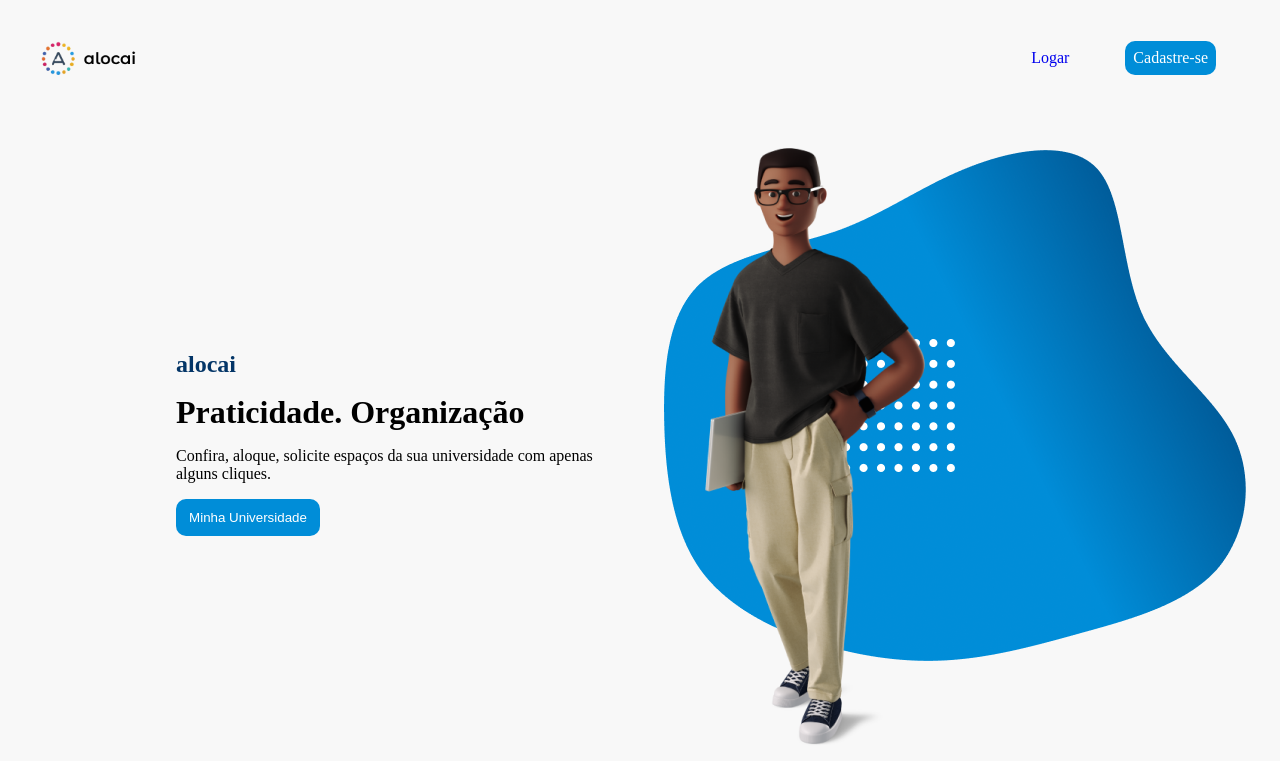
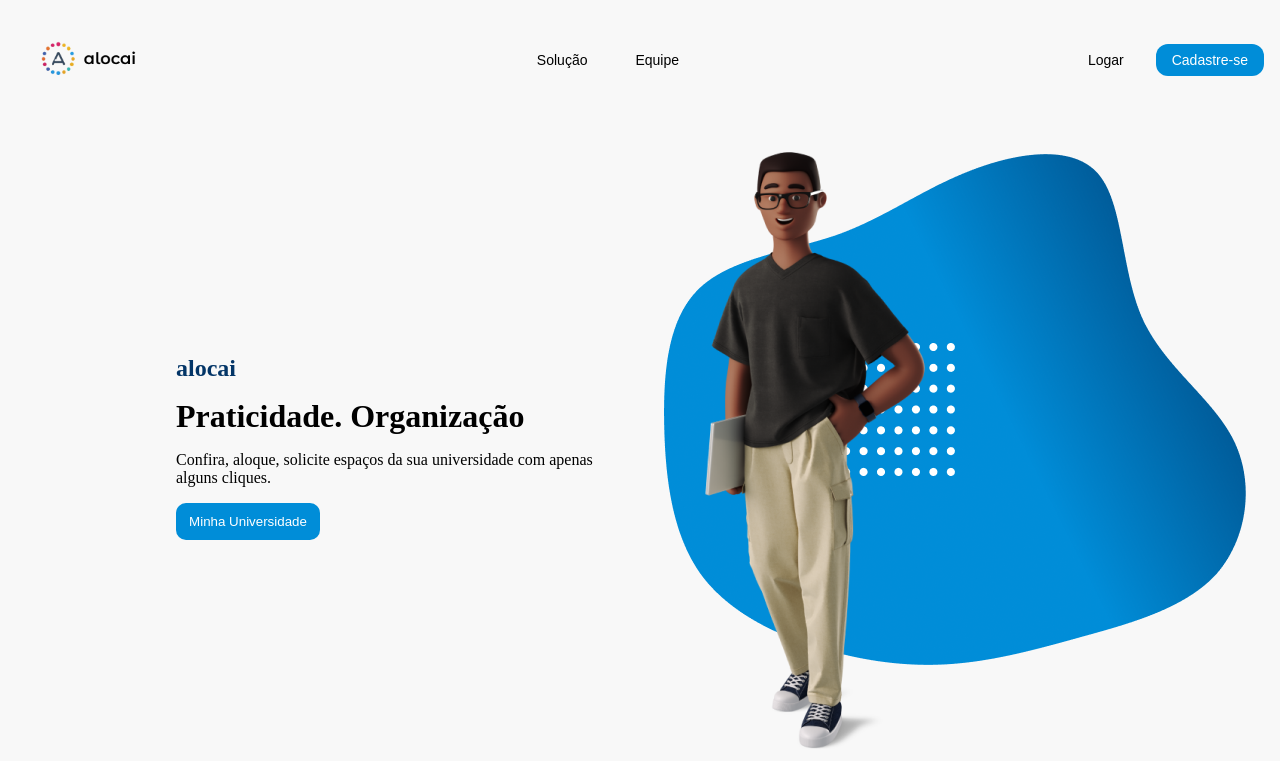
Before and after one commit to Rodrigo-Alb/GestorSalas, a React (Vite) app in the folder GestorSalas/: page / in a window 1280 px wide. Shown: the top 761 px of the page. Built offline with nearby package versions, Linux system fonts and the light colour scheme.

Commit message:
Fixing NavBar.

```diff
--- a/GestorSalas/src/components/NavBar.css
+++ b/GestorSalas/src/components/NavBar.css
@@ -1,46 +1,42 @@
-.header, .botoes{
-    display: flex;
-}
-.navContainer{
-    width: 100%;
-    display: flex;
-    justify-content: center;
-}
-.header{
+.header {
     width: 100%;
     max-width: 1280px;
+    display: flex;
+    justify-content: space-between;
     padding: 1rem;
     align-items: center;
-    justify-content: space-between;
+    margin: 0 auto;
 }
-.logo{
+
+.logo {
     width: 8rem;
     padding: 0.5rem;
 }
-.botoes{
-    justify-content: flex-end;
-    width: 45%;
-}
-.link{
-    text-decoration: none;
-    padding: 0.5rem;
-    border: none;
-    margin-right: 3rem;
-}
-.cadastro{
-    background-color: #008DD8;
-    border-radius: 10px;
-    color: white;
+
+.buttonsCenter {
+    display: flex;
+    justify-content: center;
+    gap: 1rem;
 }
 
+.buttonsRight {
+    justify-content: flex-end;
+    display: flex;
+    gap: 1rem;
+}
 
-@media (max-width: 1000px){
-    .botoes{
-       width: 50%;
-    }
+.linkButton, .commonButton {
+    text-decoration: none;
+    padding: 0.5rem 1rem;
+    font-family: 'Work Sans', sans-serif;
+    font-size: 14px;
+    color: black;
+    border-radius: 5px;
+    cursor: pointer;
 }
-@media (max-width:520px){
-    .btn{
-        margin-right: 0.5rem;
-    }
+
+.commonButton {
+    color: white;
+    background-color: #008DD8;
+    border-radius: 12px;
 }
--- a/GestorSalas/src/components/NavBar.jsx
+++ b/GestorSalas/src/components/NavBar.jsx
@@ -1,16 +1,23 @@
 import Logo from '../assets/Logo-3.png'
 import './NavBar.css'
 import { Link } from 'react-router-dom'
+
 export default function NavBar() {
   return (
-    <div className="navContainer">
-      <nav className='header'>
-          <img src={Logo} className='logo' alt="Logo Empresa " />
-          <ul className='botoes'>
-              <Link to='/login' className='link'>Logar</Link>
-              <Link to='/Cadastro' className='link cadastro'>Cadastre-se</Link>
-          </ul>
-      </nav>
-    </div>
+    <nav className='header'>
+      <div className='alocai'>
+        <img src={Logo} className='logo' alt="Logo Empresa" />
+      </div>
+
+      <div className='buttonsCenter'>
+        <Link to='/Solucao' className='linkButton'>Solução</Link>
+        <Link to='/Equipe' className='linkButton'>Equipe</Link>
+      </div>
+
+      <div className='buttonsRight'>
+        <Link to='/login' className='linkButton'>Logar</Link>
+        <Link to='/Cadastro' className='commonButton'>Cadastre-se</Link>
+      </div>
+    </nav>
   )
 }
```
